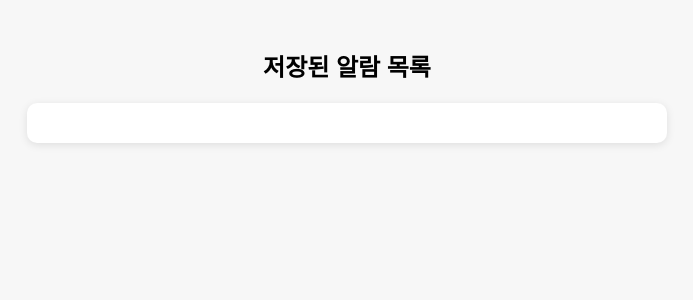
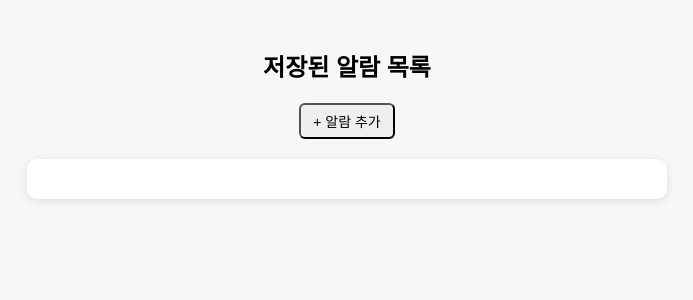
Before and after one commit to jyh69293/fastapi, a FastAPI app: page /alarm_list.html in a window 1280 px wide. Shown: the top 300 px of the page, without its empty margins (293-986 px from the left). Run offline with FastAPI, Linux system fonts and the light colour scheme; data that the repository does not hold is empty.

Commit message:
Update alarm_list.html

```diff
--- a/templates/alarm_list.html
+++ b/templates/alarm_list.html
@@ -62,6 +62,9 @@
 </head>
 <body>
   <h2>저장된 알람 목록</h2>
+  <div style="text-align: center; margin-bottom: 10px;">
+  <button onclick="location.href='alarm.html'" style="padding: 6px 12px; font-size: 14px; border-radius: 6px;">+ 알람 추가</button>
+</div>
   <div class="alarm-list" id="alarmList"></div>
 
   <script>
```
